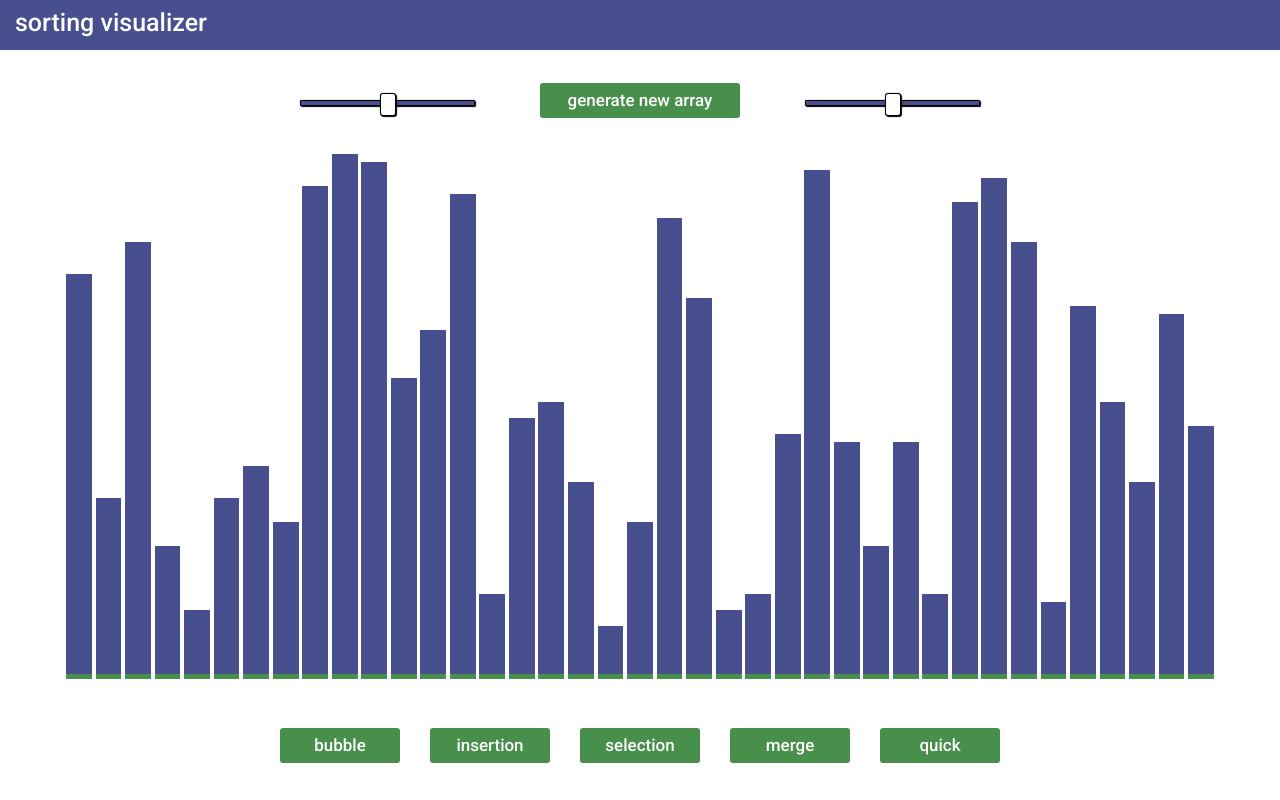
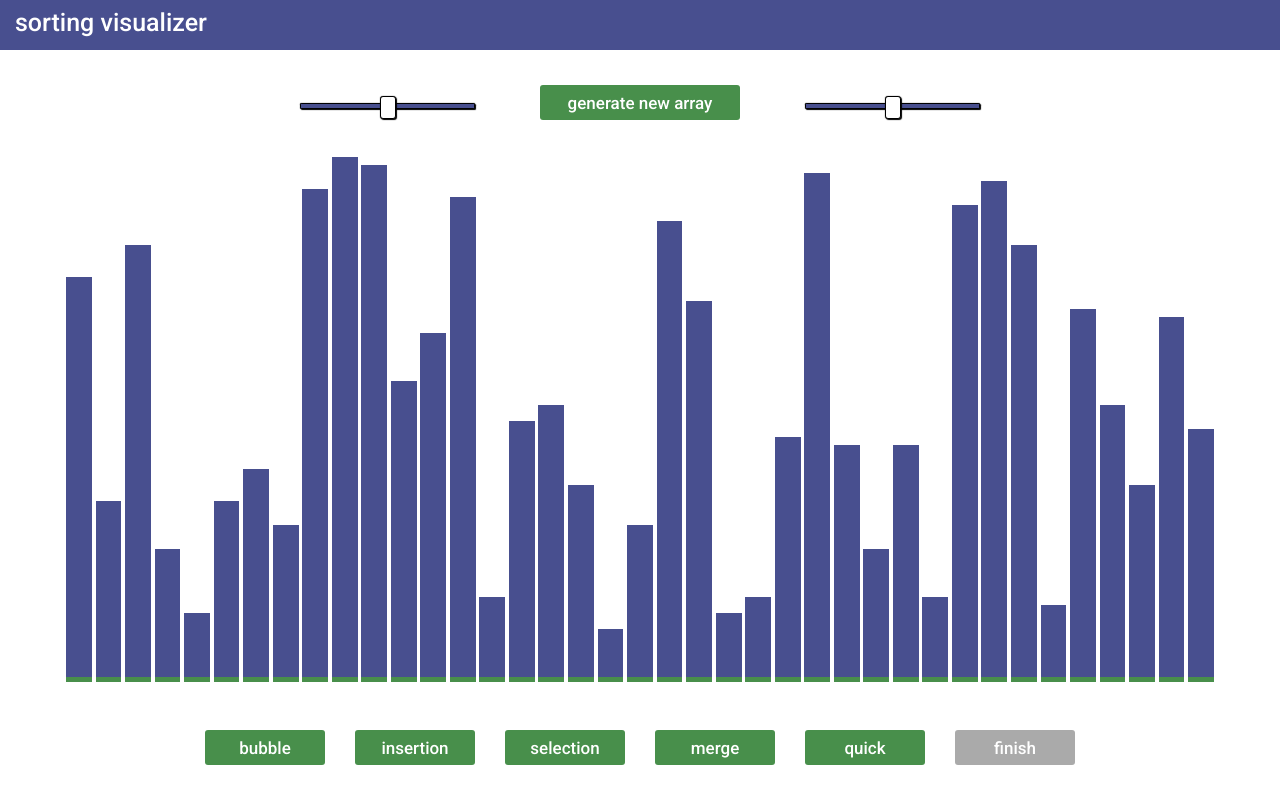
Before and after one commit to jonathanchen7/sorting-visualizer, a React (Create React App) app: page / in a window 1280 px wide. Built offline with nearby package versions, Linux system fonts and the light colour scheme.

Commit message:
implementing animation skip button

```diff
--- a/src/SortingVisualizer/SortingVisualizer.css
+++ b/src/SortingVisualizer/SortingVisualizer.css
@@ -44,11 +44,6 @@ button:disabled {
 }
 
 .array-bar {
-    /* width: .6vw;
-    margin: .15vw; */
-
-    /* width: 5.3vw;
-    margin: .25vw; */
     background-color: #484f8f;
     display: inline-block;
     border-bottom: 5px solid #488F4B;
@@ -59,7 +54,7 @@ button:disabled {
 }
 
 .range-selection {
-    margin: 50px 50px 20px 50px;
+    margin: 0px 50px;
 }
 
 #title {
@@ -67,14 +62,23 @@ button:disabled {
     padding-left: 15px;
 }
 
-#sort-button {
+#finish-button {
     background-color: #484f8f;
 }
 
-#sort-button:hover:enabled {
+#finish-button:disabled {
+    background-color: #AAAAAA;
+    cursor: default;
+}
+
+#finish-button:hover:enabled {
     background-color: white;
     border: 2px solid #484f8f;
     color: #484f8f;
+}
+
+#top-controls {
+    margin-top: 20px;
 }
 
 /* ------------------------------------------------------------------------------------ */
@@ -82,18 +86,26 @@ input[type=range] {
     -webkit-appearance: none;
     width: 175px;
 }
+
 input[type=range]:focus {
     outline: none;
 }
+
+input[type=range]:disabled {
+    opacity: 60%;
+    cursor: default;
+}
+
 input[type=range]::-webkit-slider-runnable-track {
-    /* width: 200px; */
     height: 6px;
     cursor: pointer;
     box-shadow: 1px 1px 1px #000000, 0px 0px 1px #0d0d0d;
     background: #484f8f;
     border-radius: 1.3px;
     border: 0.2px solid #010101;
+    transition: all 0.2s;
 }
+
 input[type=range]::-webkit-slider-thumb {
     box-shadow: 1px 1px 1px #000000, 0px 0px 1px #0d0d0d;
     border: 1px solid #000000;
@@ -105,8 +117,9 @@ input[type=range] {
     -webkit-appearance: none;
     margin-top: -8px;
 }
+
 input[type=range]:focus::-webkit-slider-runnable-track {
-    background: #367ebd;
+    background: #488F4B;
 }
   /* input[type=range]::-moz-range-track {
     width: 100%;
--- a/src/SortingVisualizer/SortingVisualizer.jsx
+++ b/src/SortingVisualizer/SortingVisualizer.jsx
@@ -12,6 +12,7 @@ const SELECTION_COLOR = '#a6c64c';
 const HIGHER_NUM_COLOR = '#c80003';
 const LOWER_NUM_COLOR = '#405d3a';
 const SORTED_COLOR = '#488f4b';
+const TIMEOUTS = [];
 
 export default class SortingVisualizer extends React.Component {
     constructor(props) {
@@ -75,8 +76,8 @@ export default class SortingVisualizer extends React.Component {
         }
 
         this.disableButtons(animations.length);
+        this.resetColors(arrayBars, animations.length);
         this.updateArrayState(sortedArray, animations.length);
-        this.resetColors(arrayBars, animations.length);
     }
 
     // Handles animations for Insertion Sort.
@@ -110,8 +111,8 @@ export default class SortingVisualizer extends React.Component {
         }
 
         this.disableButtons(animations.length);
+        this.resetColors(arrayBars, animations.length);
         this.updateArrayState(sortedArray, animations.length);
-        this.resetColors(arrayBars, animations.length);
     }
 
     // Handles animations for Selection Sort.
@@ -148,8 +149,8 @@ export default class SortingVisualizer extends React.Component {
         }
 
         this.disableButtons(animations.length);
+        this.resetColors(arrayBars, animations.length);
         this.updateArrayState(sortedArray, animations.length);
-        this.resetColors(arrayBars, animations.length);
     }
 
     // Handles animations for Merge Sort.
@@ -178,17 +179,17 @@ export default class SortingVisualizer extends React.Component {
                 this.updateColors(aStyle, bStyle, HIGHER_NUM_COLOR, LOWER_NUM_COLOR, aStylePrev, bStylePrev, i);
                 let newHeight = animations[i][3];
 
-                setTimeout(() => {
+                TIMEOUTS.push(setTimeout(() => {
                     aStyle.height = `${newHeight}vh`;
-                }, i * this.state.animationSpeed);
+                }, i * this.state.animationSpeed));
             }
             aIndexPrev = aIndex;
             bIndexPrev = bIndex;
         }
 
         this.disableButtons(animations.length);
+        this.resetColors(arrayBars, animations.length);
         this.updateArrayState(sortedArray, animations.length);
-        this.resetColors(arrayBars, animations.length);
     }
 
     // Handles animations for Quick Sort.
@@ -237,27 +238,31 @@ export default class SortingVisualizer extends React.Component {
         }
 
         this.disableButtons(animations.length);
+        this.resetColors(arrayBars, animations.length);
         this.updateArrayState(sortedArray, animations.length);
-        this.resetColors(arrayBars, animations.length);
+    }
+
+    skipAnimations() {
+
     }
 
     // Resets the bars used in the previous animation to the primary color and updates the colors of bars A and B.
     updateColors(aStyle, bStyle, aColor, bColor, aStylePrev, bStylePrev, i) {
-        setTimeout(() => {
+        TIMEOUTS.push(setTimeout(() => {
             aStylePrev.backgroundColor = PRIMARY_COLOR;
             bStylePrev.backgroundColor = PRIMARY_COLOR;
             aStyle.backgroundColor = aColor;
             bStyle.backgroundColor = bColor;
-        }, i * this.state.animationSpeed);
+        }, i * this.state.animationSpeed));
     }
 
     // Swaps the heights of bars A and B.
     swapBars(aStyle, bStyle, i) {
-        setTimeout(() => {
+        TIMEOUTS.push(setTimeout(() => {
             let temp = aStyle.height;
             aStyle.height = bStyle.height;
             bStyle.height = temp;
-        }, i * this.state.animationSpeed);
+        }, i * this.state.animationSpeed));
     }
 
     // Resets the colors of all array bars to the primary color.
@@ -278,15 +283,25 @@ export default class SortingVisualizer extends React.Component {
     // Temporarily disables buttons until sorting is complete.
     disableButtons(numAnimations) {
         const buttons = document.getElementsByTagName('button');
+        const finishButton = document.getElementById('finish-button');
+        const sliders = document.getElementsByTagName('input');
 
         for (let i = 0; i < buttons.length; i++) {
             buttons[i].disabled = true;
+        }
+        finishButton.disabled = false;
+        for (let i = 0; i < sliders.length; i++) {
+            sliders[i].disabled = true;
         }
 
         // Enables buttons after all animations have finished.
         setTimeout(() => {
             for (let i = 0; i < buttons.length; i++) {
                 buttons[i].disabled = false;
+            }
+            finishButton.disabled = true;
+            for (let i = 0; i < sliders.length; i++) {
+                sliders[i].disabled = false;
             }
         }, (numAnimations * this.state.animationSpeed) + SORTED_MS);
     }
@@ -384,7 +399,7 @@ export default class SortingVisualizer extends React.Component {
                     <div id="title">sorting visualizer</div>
                 </header>
 
-                <div>
+                <div id="top-controls">
                     <input className="range-selection" type="range" defaultValue="7" min="3" max="11" step="2" onInput={this.updateAnimationSpeed} />
                     <button className="center-button" onClick={() => this.resetArray(this.state.numBars)}>generate new array</button>
                     <input className="range-selection" type="range" defaultValue="6" min="2" max="10" step="2" onInput={this.updateBars} />
@@ -411,6 +426,7 @@ export default class SortingVisualizer extends React.Component {
                     <button className="bottom-button" onClick={() => this.selectionSort()}>selection</button>
                     <button className="bottom-button" onClick={() => this.mergeSort()}>merge</button>
                     <button className="bottom-button" onClick={() => this.quickSort()}>quick</button>
+                    <button id="finish-button" className="bottom-button" disabled onClick={() => this.skipAnimations()}>finish</button>
                 </div>
             </div>
         );
```
Lines whose indentation alone changed are shown as unchanged.
